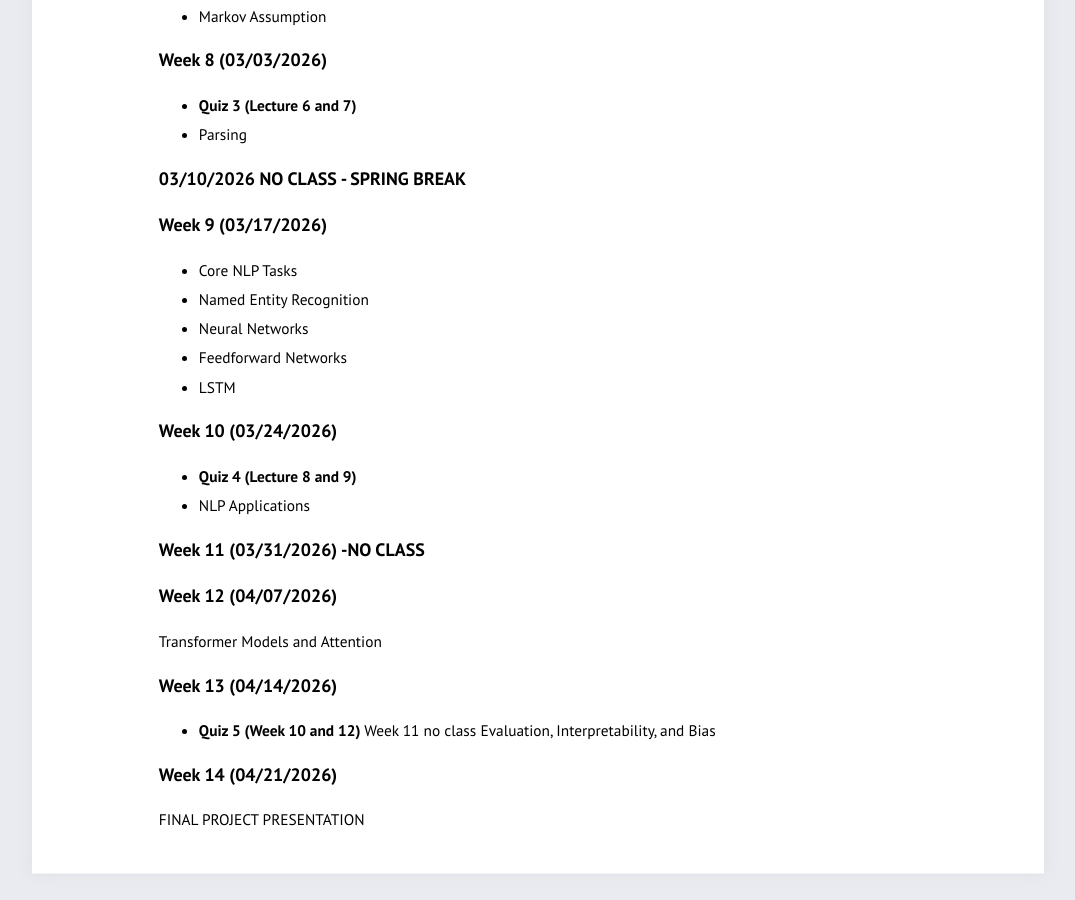
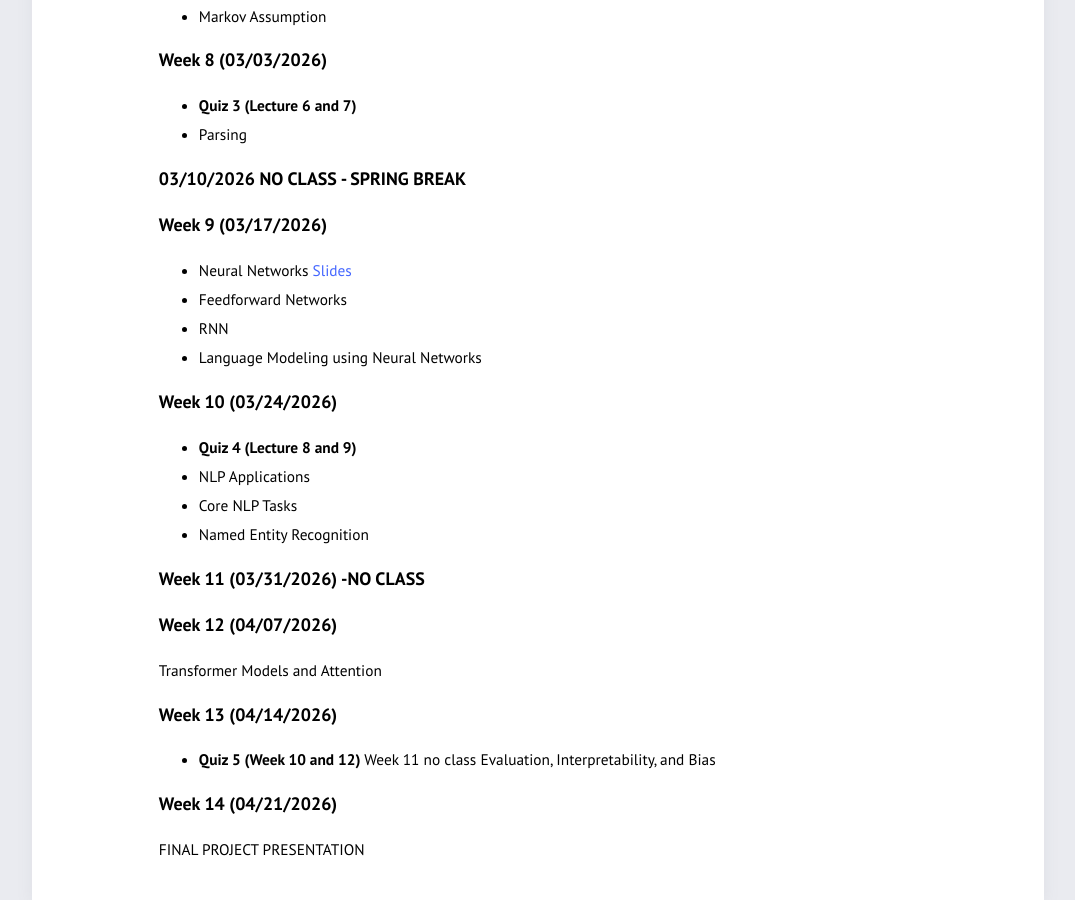
Before and after one commit to azirikly/nlu-gw26, a Jekyll site: the page built from syllabus.md, in a window 1280 px wide and 900 px high, scrolled down 1090 px. Shown: the whole window, without its empty margins (102-1177 px from the left). Built offline with Jekyll 4.4.1, drawn with Linux system fonts in a browser that asks for light colours; before the commit the page ends 1964 px from its top, so only the background shows below that.

Commit message:
Update syllabus for Weeks 9 to 12

```diff
--- a/syllabus.md
+++ b/syllabus.md
@@ -38,15 +38,16 @@ Text Classification [Slides](slides/Lecture3_NLU_Zirikly.pdf)
 
 ### 03/10/2026 NO CLASS - SPRING BREAK
 ### Week 9 (03/17/2026)
-- Core NLP Tasks
-- Named Entity Recognition
-- Neural Networks
+- Neural Networks [Slides](slides/Lecture9_NLU_Zirikly.pdf)
 - Feedforward Networks
-- LSTM
+- RNN
+- Language Modeling using Neural Networks
 
 ### Week 10 (03/24/2026)
 * **Quiz 4 (Lecture 8 and 9)**
 - NLP Applications
+- Core NLP Tasks
+- Named Entity Recognition
 
 ### Week 11 (03/31/2026) -NO CLASS
 
```
